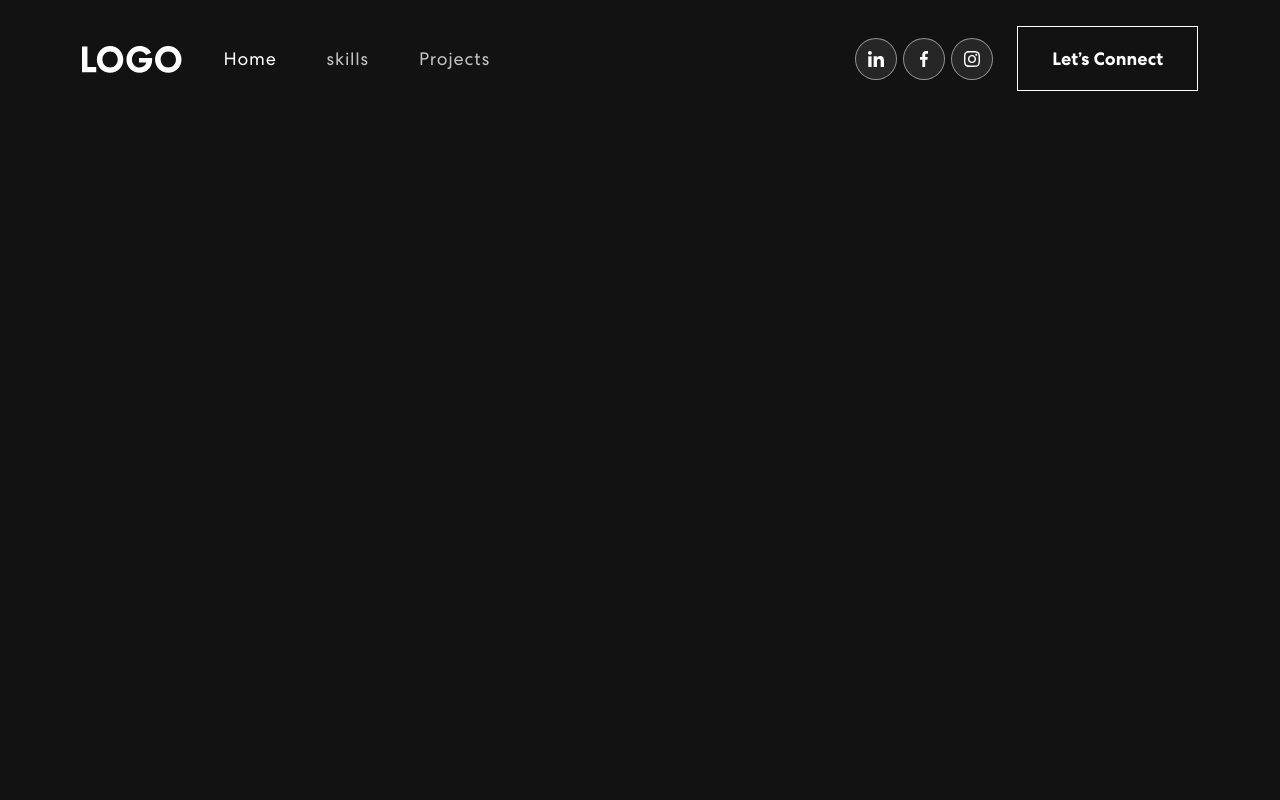
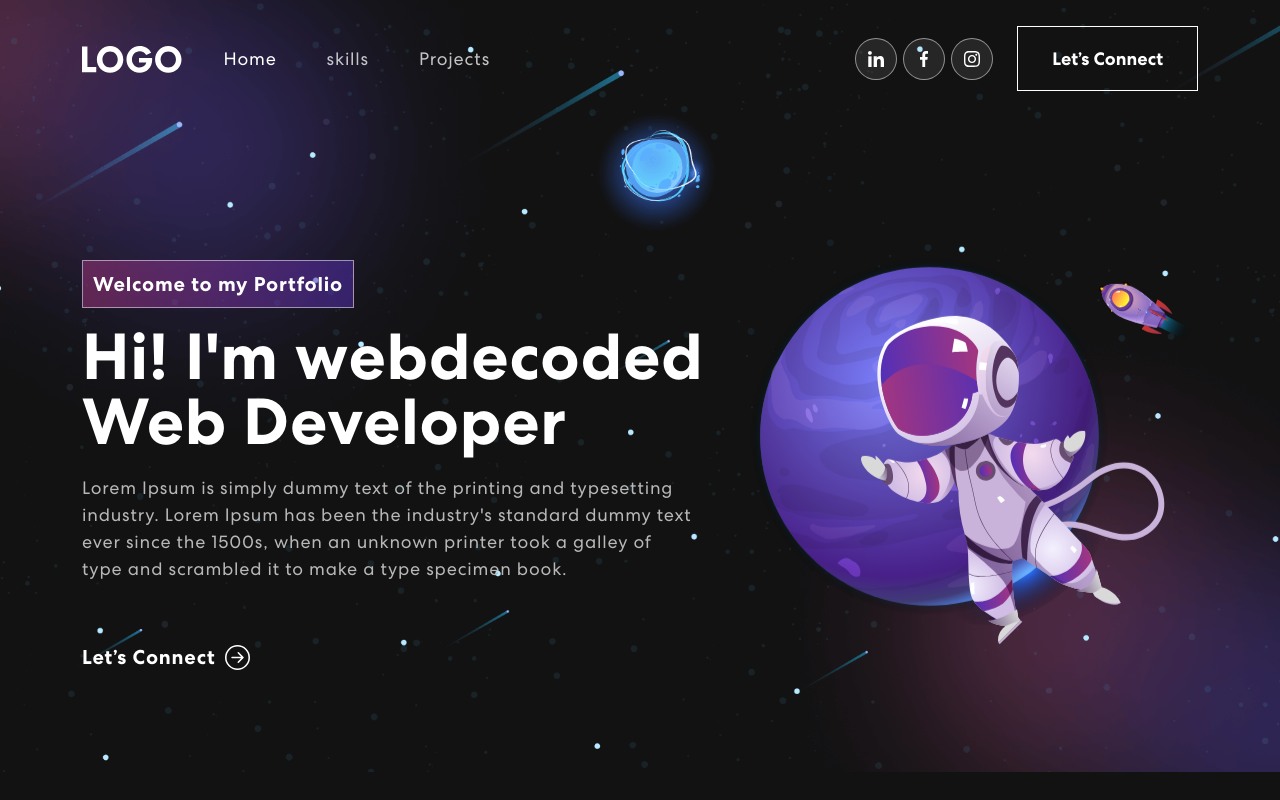
Before and after one commit to Byron2016/022_wd_react_lp_000, a React (Vite) app: page / in a window 1280 px wide. Built offline with nearby package versions, Linux system fonts and the light colour scheme.

Commit message:
feat: banner add banner component css and react-bootstrap icons

```diff
--- a/package.json
+++ b/package.json
@@ -12,6 +12,7 @@
     "bootstrap": "^5.2.3",
     "react": "^18.2.0",
     "react-bootstrap": "^2.7.2",
+    "react-bootstrap-icons": "^1.10.2",
     "react-dom": "^18.2.0"
   },
   "devDependencies": {
--- a/src/App.css
+++ b/src/App.css
@@ -230,9 +230,11 @@ nav.navbar .navbar-toggler-icon {
   transition: all 300ms linear;
   top: -2px;
 }
+
 nav.navbar .navbar-toggler-icon:focus {
   border-bottom: 2px solid #fff;
 }
+
 nav.navbar .navbar-toggler-icon:after,
 nav.navbar .navbar-toggler-icon:before {
   width: 24px;
@@ -245,21 +247,107 @@ nav.navbar .navbar-toggler-icon:before {
   z-index: 2;
   transition: all 300ms linear;
 }
+
 nav.navbar .navbar-toggler-icon:after {
   top: 8px;
 }
+
 nav.navbar .navbar-toggler[aria-expanded="true"] .navbar-toggler-icon:after {
   transform: rotate(45deg);
   background-color: #fff;
   height: 2px;
 }
+
 nav.navbar .navbar-toggler[aria-expanded="true"] .navbar-toggler-icon:before {
   transform: translateY(8px) rotate(-45deg);
   background-color: #fff;
   height: 2px;
 }
+
 nav.navbar .navbar-toggler[aria-expanded="true"] .navbar-toggler-icon {
   border-color: transparent;
+}
+
+
+/************ Banner Css ************/
+.banner {
+  margin-top: 0;
+  padding: 260px 0 100px 0;
+  background-image: url('./assets/img/banner-bg.png');
+  background-position: top center;
+  background-size: cover;
+  background-repeat: no-repeat;
+}
+
+.banner .tagline {
+  font-weight: 700;
+  letter-spacing: 0.8px;
+  padding: 8px 10px;
+  background: linear-gradient(90.21deg, rgba(170, 54, 124, 0.5) -5.91%, rgba(74, 47, 189, 0.5) 111.58%);
+  border: 1px solid rgba(255, 255, 255, 0.5);
+  font-size: 20px;
+  margin-bottom: 16px;
+  display: inline-block;
+}
+
+.banner h1 {
+  font-size: 65px;
+  font-weight: 700;
+  letter-spacing: 0.8px;
+  line-height: 1;
+  margin-bottom: 20px;
+  display: block;
+}
+
+.banner p {
+  color: #B8B8B8;
+  font-size: 18px;
+  letter-spacing: 0.8px;
+  line-height: 1.5em;
+  width: 96%;
+}
+
+.banner button {
+  color: #fff;
+  font-weight: 700;
+  font-size: 20px;
+  margin-top: 60px;
+  letter-spacing: 0.8px;
+  display: flex;
+  align-items: center;
+}
+
+.banner button svg {
+  font-size: 25px;
+  margin-left: 10px;
+  transition: 0.3s ease-in-out;
+  line-height: 1;
+}
+
+.banner button:hover svg {
+  margin-left: 25px;
+}
+
+.banner img {
+  animation: updown 3s linear infinite;
+}
+
+@keyframes updown {
+  0% {
+    transform: translateY(-20px);
+  }
+
+  50% {
+    transform: translateY(20px);
+  }
+
+  100% {
+    transform: translateY(-20px);
+  }
+}
+
+.txt-rotate>.wrap {
+  border-right: 0.08em solid #666;
 }
 
 
--- a/src/App.jsx
+++ b/src/App.jsx
@@ -2,11 +2,13 @@ import "./App.css";
 
 import "bootstrap/dist/css/bootstrap.min.css";
 import { NavBar } from "./components/NavBar";
+import { Banner } from "./components/Banner";
 
 function App() {
   return (
     <div className="App">
       <NavBar />
+      <Banner />
     </div>
   );
 }
--- /dev/null
+++ b/src/components/Banner.jsx
@@ -0,0 +1,74 @@
+import { useState, useEffect } from "react";
+import { Container, Row, Col } from "react-bootstrap";
+import headerImg from "../assets/img/header-img.svg";
+import { ArrowRightCircle } from "react-bootstrap-icons";
+
+export const Banner = () => {
+  const [loopNum, setLoopNum] = useState(0);
+  const [isDeleting, setIsDeleting] = useState(false);
+  const [text, setText] = useState("");
+  const [delta, setDelta] = useState(300 - Math.random() * 100);
+  const toRotate = ["Web Developer", "Web Designer", "UI/UX Designer"];
+  const period = 2000;
+
+  useEffect(() => {
+    let ticker = setInterval(() => {
+      tick();
+    }, delta);
+
+    return () => {
+      clearInterval(ticker);
+    };
+  }, [text]);
+
+  const tick = () => {
+    let i = loopNum % toRotate.length;
+    let fullText = toRotate[i];
+    let updatedText = isDeleting
+      ? fullText.substring(0, text.length - 1)
+      : fullText.substring(0, text.length + 1);
+
+    setText(updatedText);
+
+    if (isDeleting) {
+      setDelta((prevDelta) => prevDelta / 2);
+    }
+
+    if (!isDeleting && updatedText === fullText) {
+      setIsDeleting(true);
+      setDelta(period);
+    } else if (isDeleting && updatedText === "") {
+      setIsDeleting(false);
+      setLoopNum(loopNum + 1);
+      setDelta(500);
+    }
+  };
+
+  return (
+    <section className="banner" id="home">
+      <Container>
+        <Row className="aligh-items-center">
+          <Col xs={12} md={6} xl={7}>
+            <span className="tagline">Welcome to my Portfolio</span>
+            <h1>
+              {`Hi! I'm webdecoded `}
+              <span className="wrap">{text}</span>
+            </h1>
+            <p>
+              Lorem Ipsum is simply dummy text of the printing and typesetting
+              industry. Lorem Ipsum has been the industry's standard dummy text
+              ever since the 1500s, when an unknown printer took a galley of
+              type and scrambled it to make a type specimen book.
+            </p>
+            <button onClick={() => console.log("connect")}>
+              Let’s Connect <ArrowRightCircle size={25} />
+            </button>
+          </Col>
+          <Col xs={12} md={6} xl={5}>
+            <img src={headerImg} alt="Header Img" />
+          </Col>
+        </Row>
+      </Container>
+    </section>
+  );
+};
```
Also changed, not shown: 2 other files (tests, documents, lock files or other folders). Lines whose indentation alone changed are shown as unchanged.
